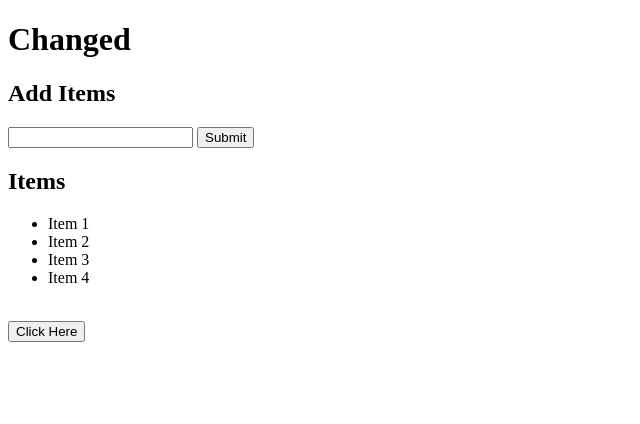
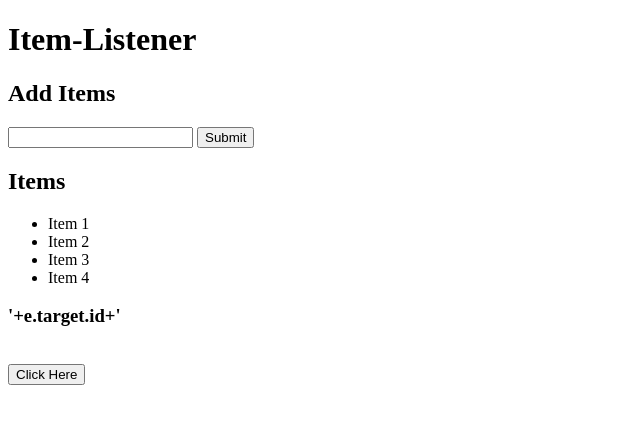
Before and after one commit to Roberterpi/js-dom, a plain HTML site: page index.html in a window 1280 px wide. Both pictures are taken after a click on the button "Click Here". Shown: the whole page, without its empty margins (0-640 px from the left). Drawn offline with Linux system fonts and the light colour scheme.

Commit message:
add new div

```diff
--- a/dom.js
+++ b/dom.js
@@ -203,7 +203,16 @@ let itemList = document.querySelector("#items");
 
 let button = document.getElementById("button").addEventListener("click", buttonClick);
 
-function buttonClick(){
+function buttonClick(e){
   //console.log("Button clicked");
-  document.getElementById("header-title").textContent = "Changed";
+  // document.getElementById("header-title").textContent = "Changed";
+  // document.querySelector('#main').style.backgroundColor = "lightgrey";
+  //event parameter
+  //console.log(e);
+  console.log(e.target);
+  console.log(e.target.id);
+  console.log(e.target.className);
+  console.log(e.target.classList);
+  let output = document.getElementById('output');
+  output.innerHTML = "<h3>'+e.target.id+'</h3>";
 }
--- a/index.html
+++ b/index.html
@@ -26,6 +26,7 @@
   <li class="list-group-item">Item 3</li>
   <li class="list-group-item">Item 4</li>
     </ul>
+    <div id="output"></div>
     <br>
     <button class="btn btn-dark btn-block" id="button">Click Here</button>
   </div>
```
